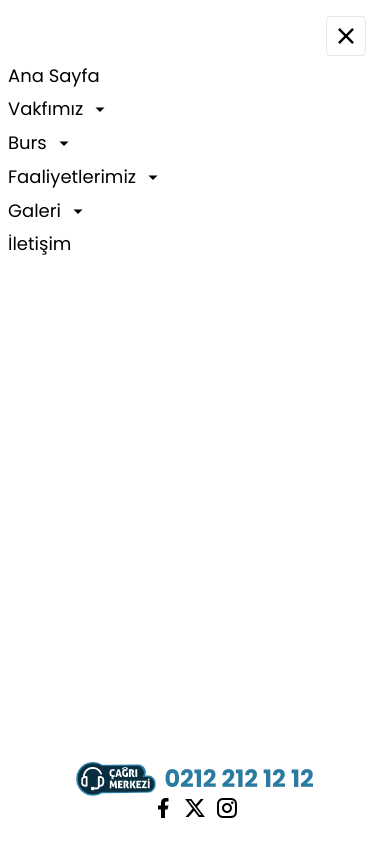
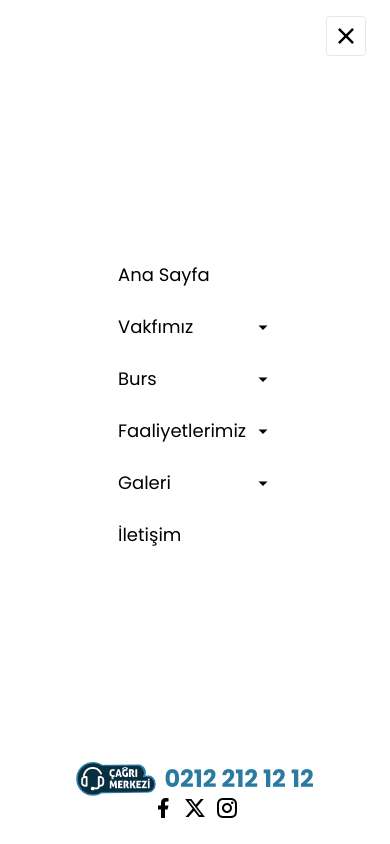
Before and after one commit to Mervegk/antalya, a Next.js app: page / in a window 390 px wide. Both pictures are taken after a click on the button 353 px from the left and 37 px from the top of the page. Shown: the top 844 px of the page. Built offline with nearby package versions, Linux system fonts and the light colour scheme.

Commit message:
dropdown and header css fix

```diff
--- a/components/Dropdown.js
+++ b/components/Dropdown.js
@@ -25,11 +25,11 @@ function Dropdown({ children, title, trigger }) {
                 )
             case triggerOptions.click:
                 return (
-                    <div>
-                        <p className='flex items-center gap-2 h-full text-lg' onClick={() => setOpen((prev) => !prev)}>{title} <RiArrowDownSFill /></p>
-                        <div className={classNames('flex-col lg:w-4 transition-all duration-150 ease-linear', {
-                            'flex mt-0': open,
-                            'hidden -mt-[100]': !open
+                    <div className='w-full cursor-pointer'>
+                        <p className='flex items-center gap-2 h-full text-lg justify-between' onClick={() => setOpen((prev) => !prev)}>{title} <RiArrowDownSFill /></p>
+                        <div className={classNames('flex-col lg:w-4 transition-all duration-150 ease-linear delay-75', {
+                            'flex mt-0 translate-x-2 opacity-1': open,
+                            'hidden -mt-[100] translate-x-0 opacity-0': !open
                         })}>{children}</div>
                     </div>
                 )
--- a/components/layout/Header.js
+++ b/components/layout/Header.js
@@ -21,11 +21,11 @@ function Header() {
                 'opacity-0 -mr-[100px] z-[-10]': !openMenu,
                 'opacity-1 mr-0  z-[100]': openMenu
             })}>
-                <div>
+                <div className='flex flex-col h-full'>
                     <div className='w-full flex items-center justify-end text-3xl px-4'>
                         <button onClick={() => setOpenMenu(false)} className='border rounded p-1'><RiCloseFill /></button>
                     </div>
-                    <ul className='h-full list-none flex flex-col justify-evenly'>
+                    <ul className='h-full list-none flex flex-col self-center justify-center gap-6'>
                         <li className='flex items-center text-lg'><Link href='/' className=''>Ana Sayfa</Link></li>
                         {
                             HeaderMenuItems.map((i) => {
```
